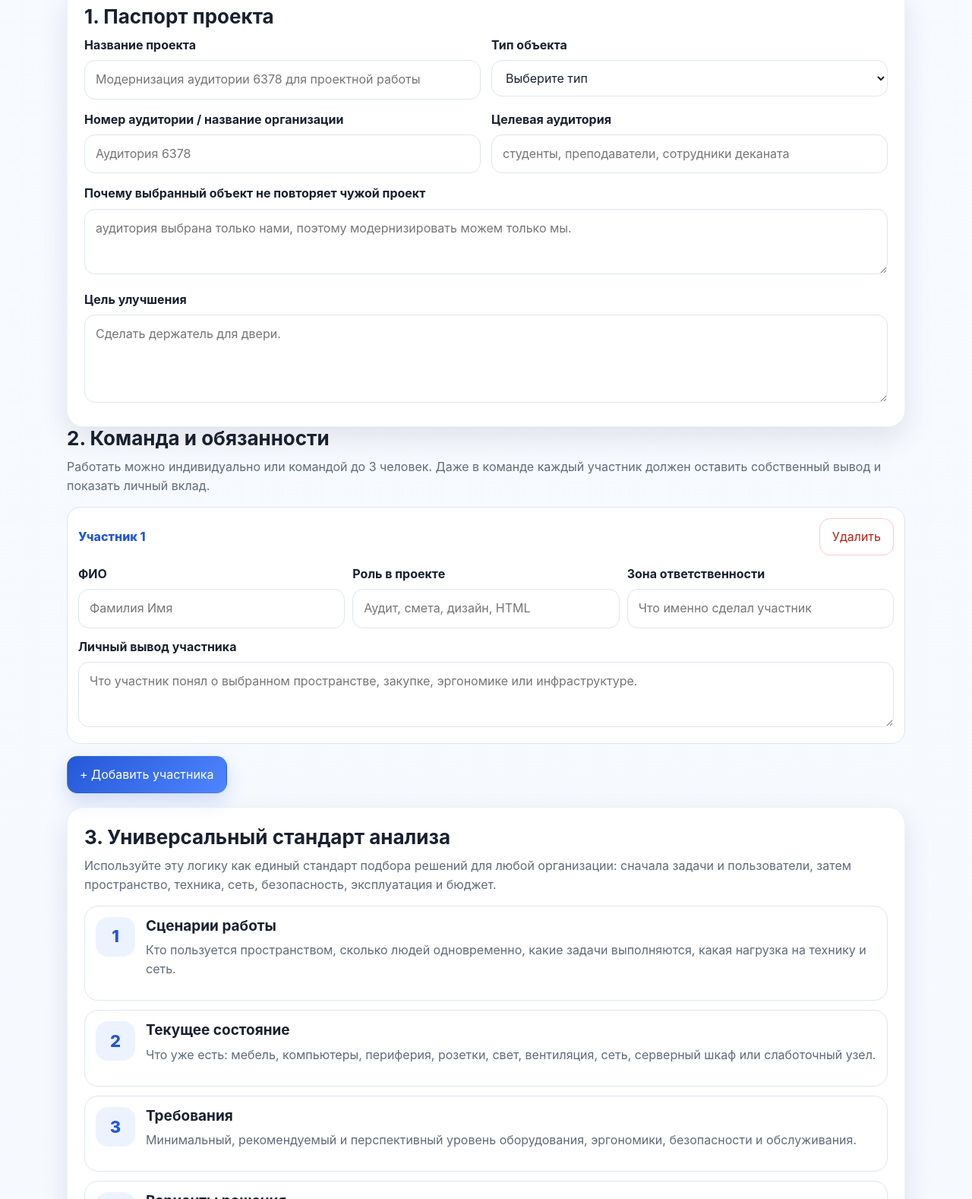
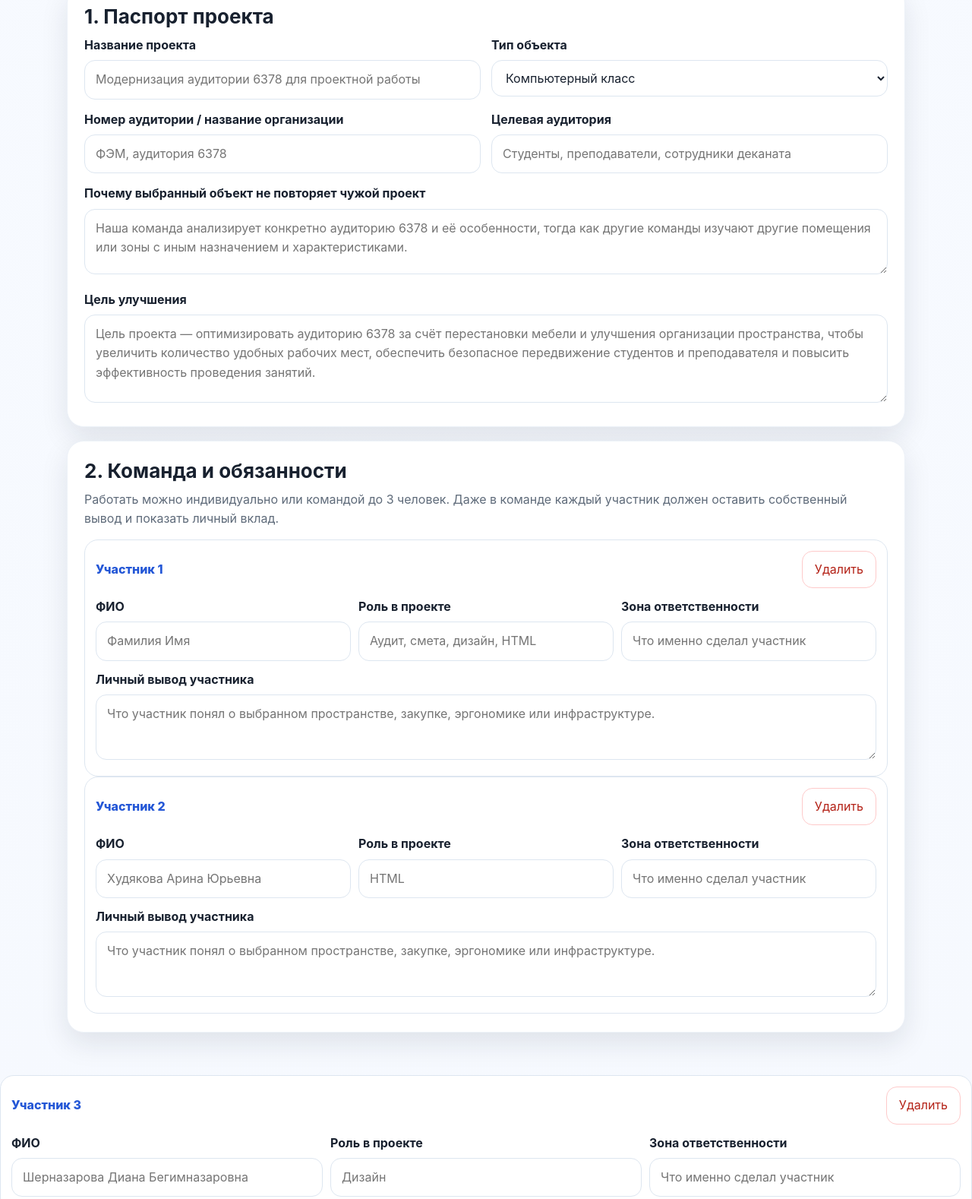
Before and after one commit to polinapavlovna-stack/my-html-site, a plain HTML site: page student_infrastructure_project.html in a window 1280 px wide. Shown: the part 798-2376 px from the top of the page at 76% size. Drawn offline with Linux system fonts and the light colour scheme.

Commit message:
Update student_infrastructure_project.html

```diff
--- a/student_infrastructure_project.html
+++ b/student_infrastructure_project.html
@@ -166,44 +166,76 @@
         <div>
           <label class="caption" for="objectType">Тип объекта</label>
           <select id="objectType">
-            <option value="">Выберите тип</option>
-            <option>Учебная аудитория</option>
+            <option value="">Компьютерный класс</option>
             <option>Компьютерный класс</option>
-            <option>Рабочее место преподавателя</option>
-            <option>Зона отдыха студентов</option>
-            <option>Серверный узел / сетевая зона</option>
-            <option>Офисное рабочее место</option>
-            <option>Другое пространство</option>
           </select>
         </div>
         <div>
           <label class="caption" for="roomNumber">Номер аудитории / название организации</label>
-          <input class="field" id="roomNumber" type="text" placeholder="Аудитория 6378" />
+          <input class="field" id="roomNumber" type="text" placeholder="ФЭМ, аудитория 6378" />
         </div>
         <div>
           <label class="caption" for="audience">Целевая аудитория</label>
-          <input class="field" id="audience" type="text" placeholder="студенты, преподаватели, сотрудники деканата" />
+          <input class="field" id="audience" type="text" placeholder="Студенты, преподаватели, сотрудники деканата" />
         </div>
         <div class="wide">
           <label class="caption" for="uniqueness">Почему выбранный объект не повторяет чужой проект</label>
-          <textarea id="uniqueness" class="small" placeholder="аудитория выбрана только нами, поэтому модернизировать можем только мы."></textarea>
+          <textarea id="uniqueness" class="small" placeholder="Наша команда анализирует конкретно аудиторию 6378 и её особенности, тогда как другие команды изучают другие помещения или зоны с иным назначением и характеристиками."></textarea>
         </div>
         <div class="wide">
           <label class="caption" for="projectGoal">Цель улучшения</label>
-          <textarea id="projectGoal" placeholder="Сделать держатель для двери."></textarea>
+          <textarea id="projectGoal" placeholder="Цель проекта — оптимизировать аудиторию 6378 за счёт перестановки мебели и улучшения организации пространства, чтобы увеличить количество удобных рабочих мест, обеспечить безопасное передвижение студентов и преподавателя и повысить эффективность проведения занятий."></textarea>
         </div>
       </div>
     </section>
 
-    <section cl ass="section">
+    <section class="section">
       <h2>2. Команда и обязанности</h2>
       <p class="lead">Работать можно индивидуально или командой до 3 человек. Даже в команде каждый участник должен оставить собственный вывод и показать личный вклад.</p>
-      <div id="teamList" class="row-list"></div>
+      <div id="teamList" class="row-list">
+        <div class="dynamic-row">
+      <div class="row-head">
+        <div class="row-title" data-dynamic-number="Участник">Участник 1</div>
+        <button class="btn danger remove-btn" type="button" data-remove-team="0">Удалить</button>
+      </div>
+      <div class="mini-grid">
+        <div><label class="caption">ФИО</label><input class="field" data-team="0" data-field="name" type="text" value="" placeholder="Бронская Полина Павловна"></div>
+        <div><label class="caption">Роль в проекте</label><input class="field" data-team="0" data-field="role" type="text" value="" placeholder="Смета и аудит"></div>
+        <div><label class="caption">Зона ответственности</label><input class="field" data-team="0" data-field="duties" type="text" value="" placeholder="Что именно сделал участник"></div>
+      </div>
+      <div><label class="caption">Личный вывод участника</label><textarea class="small" data-team="0" data-field="conclusion" placeholder="Что участник понял о выбранном пространстве, закупке, эргономике или инфраструктуре."></textarea></div>
+      </div>
+      </div>
+      <div class="dynamic-row">
+      <div class="row-head">
+        <div class="row-title" data-dynamic-number="Участник">Участник 2</div>
+        <button class="btn danger remove-btn" type="button" data-remove-team="1">Удалить</button>
+      </div>
+      <div class="mini-grid">
+        <div><label class="caption">ФИО</label><input class="field" data-team="1" data-field="name" type="text" value="" placeholder="Худякова Арина Юрьевна"></div>
+        <div><label class="caption">Роль в проекте</label><input class="field" data-team="1" data-field="role" type="text" value="" placeholder="HTML"></div>
+        <div><label class="caption">Зона ответственности</label><input class="field" data-team="1" data-field="duties" type="text" value="" placeholder="Что именно сделал участник"></div>
+      </div>
+      <div><label class="caption">Личный вывод участника</label><textarea class="small" data-team="1" data-field="conclusion" placeholder="Что участник понял о выбранном пространстве, закупке, эргономике или инфраструктуре."></textarea></div>
+    </div>
+      </div>
+ <div class="dynamic-row">
+      <div class="row-head">
+        <div class="row-title" data-dynamic-number="Участник">Участник 3</div>
+        <button class="btn danger remove-btn" type="button" data-remove-team="2">Удалить</button>
+      </div>
+      <div class="mini-grid">
+        <div><label class="caption">ФИО</label><input class="field" data-team="2" data-field="name" type="text" value="" placeholder="Шерназарова Диана Бегимназаровна"></div>
+        <div><label class="caption">Роль в проекте</label><input class="field" data-team="2" data-field="role" type="text" value="" placeholder="Дизайн"></div>
+        <div><label class="caption">Зона ответственности</label><input class="field" data-team="2" data-field="duties" type="text" value="" placeholder="Что именно сделал участник"></div>
+      </div>
+      <div><label class="caption">Личный вывод участника</label><textarea class="small" data-team="2" data-field="conclusion" placeholder="Что участник понял о выбранном пространстве, закупке, эргономике или инфраструктуре."></textarea></div>
+    </div>
+  </div>
       <div class="actions">
         <button class="btn action" id="addMemberBtn" type="button">+ Добавить участника</button>
       </div>
     </section>
-
     <section class="section">
       <h2>3. Универсальный стандарт анализа</h2>
       <p class="lead">Используйте эту логику как единый стандарт подбора решений для любой организации: сначала задачи и пользователи, затем пространство, техника, сеть, безопасность, эксплуатация и бюджет.</p>
@@ -419,7 +451,7 @@ let state = {
   equipment:[{name:'', specs:'', qty:'', price:'', reason:'', priority:'Рекомендуемая'}],
   photos:[{path:'', caption:'', finding:''},{path:'', caption:'', finding:''},{path:'', caption:'', finding:''}],
   visuals:[
-    {path:'', prompt:'', purpose:'', criteria:''},
+     {path:'', prompt:'', purpose:'', criteria:''},
     {path:'', prompt:'', purpose:'', criteria:''},
     {path:'', prompt:'', purpose:'', criteria:''},
     {path:'', prompt:'', purpose:'', criteria:''},
@@ -672,7 +704,7 @@ document.addEventListener('click', event => {
   if(target.matches('[data-remove-team]')){
     if(state.team.length > 1){
       captureState();
-      state.team.splice(Number(target.dataset.removeTeam), 1);
+        state.team.splice(Number(target.dataset.removeTeam), 1);
       renderTeam();
       saveDraft();
     }
```
